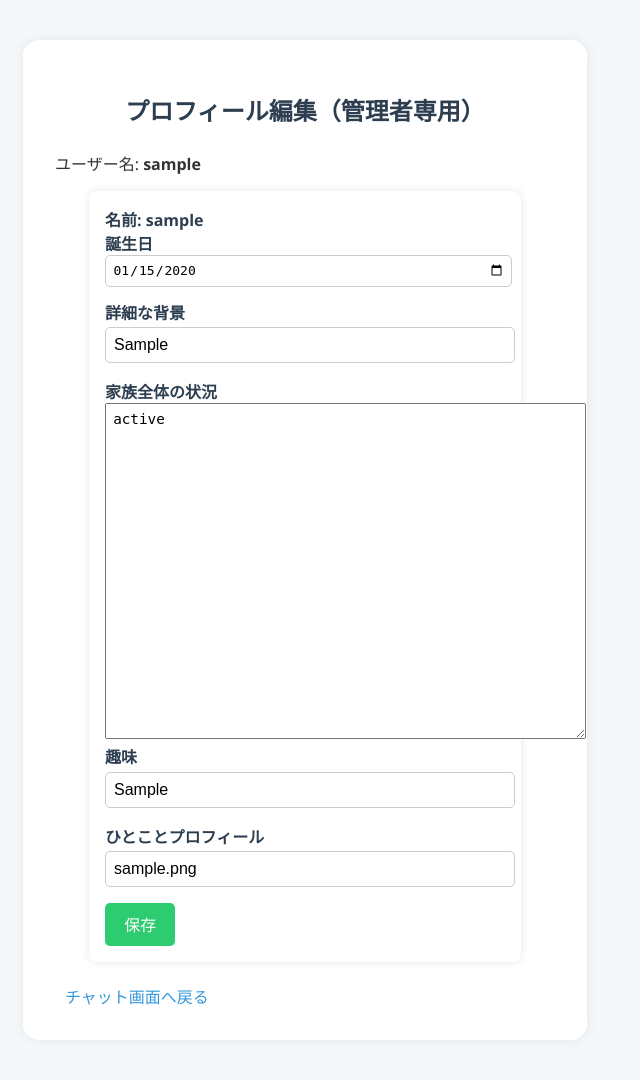
After one commit to takuyaetwifo/senseigpt, a Flask app: page /admin/edit_profile/1 in a window 1280 px wide. The commit adds this page. Shown: the whole page, without its empty margins (335-975 px from the left). Run offline with Flask 3, Linux system fonts and the light colour scheme; the visitor is signed in with stand-in values (Sample User, id 1); tables that the repository leaves empty hold one stand-in row (values such as "Sample post").

Commit message:
更新内容

```diff
--- a/app.py
+++ b/app.py
@@ -115,6 +115,7 @@ def get_japanese_season(month: int) -> str:
 
 
 
+
 @app.route("/chat", methods=["GET", "POST"])
 @login_required
 def chat():
@@ -138,13 +139,68 @@ def chat():
     else:
         greeting = "こんばんは"
 
+
     username = session["username"]
-    greeting_message = f"{greeting}、{username}さん！"
+   # greeting_message = f"{greeting}、{username}さん！"
 
-    messages = [{
-        "role": "system",
-        "content": f"{greeting_message} 今日は{date_str}、{season}です。現在の時刻は{time_str}です。あなたは子どもにやさしく教えるAI先生です。"
-    }]
+    user = db.session.get(User, session["user_id"])
+    display_name = user.display_name or user.username
+    greeting_message = f"{greeting}、{display_name}さん！"
+
+    #user = User.query.get(session["user_id"])
+    admin = User.query.filter_by(role="admin").first()  # 管理者の家族状況
+    # 誕生日判定
+    birthday_today = False
+    if user.birthday:
+        today = now.date()
+        birthday_date = user.birthday.replace(year=today.year)
+        birthday_today = birthday_date == today
+
+    profile_text = (
+        f"誕生日：{user.birthday if user.birthday else '未設定'}、"
+        f"趣味：{user.hobbies if user.hobbies else '未設定'}、"
+        f"プロフィール：{user.profile if user.profile else '未設定'}。"
+    )
+
+
+
+    if birthday_today:
+        birthday_note = f"今日は{user.name}さんのお誕生日です。お祝いの気持ちを込めて、やさしく明るく話してください。"
+    else:
+        birthday_note = ""
+
+    family_text = f"家族の状況：{admin.family_status if admin and hasattr(admin, 'family_status') else ''}"
+    system_prompt = f"{profile_text} {family_text} あなたは子どもにやさしく教えるAI先生です。"
+
+
+
+
+    system_prompt = (
+        f"{greeting_message} 今日は{date_str}、{season}です。"
+        f"現在の時刻は{time_str}です。"
+        f"{profile_text} "
+        f"{family_text} "
+        f"{birthday_note} "
+        "あなたは子どもにやさしく教えるAI先生です。"
+    )
+
+
+
+
+
+
+    messages = [{"role": "system", "content": system_prompt}]
+
+    print(messages)
+# 出力例 [{'role': 'system', 'content': '家族全体の状況：家族全員が風邪をひいています。 ...'}]
+
+
+    #messages = [{
+    #    "role": "system",
+    #    "content": f"{greeting_message} 今日は{date_str}、{season}です。現在の時刻は{time_str}です。あなたは子どもにやさしく教えるAI先生です。"
+    #}]
+
+
 
     #history = ChatLog.query.filter_by(user_id=session["user_id"]).order_by(ChatLog.id.asc()).limit(10).all()
     #for row in history:
@@ -209,11 +265,13 @@ def chat():
     return render_template(
         "chat.html",
         username=username,
+        display_name=display_name,
         rows=rows,
         lesson=lesson,
         messages=messages,
         theme_color=user.theme_color,
-        user_icon=user.character_icon
+        user_icon=user.character_icon,
+        birthday_today=birthday_today  # ← 追加
     )
 
 
@@ -255,6 +313,8 @@ def settings():
 
     if request.method == "POST":
         user.theme_color = request.form["theme_color"]
+        user.hobbies = request.form["hobbies"]  # ← 追加
+        user.profile = request.form["profile"]  # ← 追加
 
         if "icon_file" in request.files:
             file = request.files["icon_file"]
@@ -267,10 +327,14 @@ def settings():
         db.session.commit()
         return redirect(url_for("chat"))
 
+    # ★↓↓↓↓↓↓ここを必ず修正
     return render_template("settings.html",
-                           username=user.username,
-                           current_color=user.theme_color,
-                           current_icon=user.character_icon)
+        user=user,
+        username=user.username,
+        current_color=user.theme_color,
+        current_icon=user.character_icon
+    )
+
 
 
 
@@ -349,7 +413,27 @@ def allowed_file(filename):
     return '.' in filename and filename.rsplit('.', 1)[1].lower() in ALLOWED_EXTENSIONS
 
 
+@app.route("/admin/edit_profile/<int:user_id>", methods=["GET", "POST"])
+@login_required
+def admin_edit_profile(user_id):
+    # 管理者判定（roleカラムが"admin"の場合だけ許可）
+    if session.get("role") != "admin":
+        return "権限がありません", 403
 
+    user = User.query.get(user_id)
+    if not user:
+        return "ユーザーが見つかりません", 404
+
+    if request.method == "POST":
+        user.birthday = request.form["birthday"] or None
+        user.hobbies = request.form["hobbies"]
+        user.profile = request.form["profile"]
+        user.background = request.form["background"]
+        user.family_status = request.form["family_status"]
+        db.session.commit()
+        return redirect(url_for("admin_edit_profile", user_id=user_id))  # ←エンドポイント名は関数名
+
+    return render_template("admin_edit_profile.html", user=user)
 
 
 
--- a/static/style.css
+++ b/static/style.css
@@ -84,6 +84,12 @@ a:hover {
 .code-container {
   position: relative;
 }
+.code-container pre {
+  margin: 0;
+  padding: 10px;
+  border-radius: 8px;
+  font-size: 1em;
+}
 
 .copy-btn {
   position: absolute;
@@ -100,3 +106,13 @@ a:hover {
 .copy-btn:hover {
   opacity: 1;
 }
+
+@media (max-width: 600px) {
+  .chat-log, form {
+    max-width: 98vw;
+    margin: 5vw auto;
+  }
+  .message {
+    max-width: 95vw;
+  }
+}
--- /dev/null
+++ b/templates/admin_edit_profile.html
@@ -0,0 +1,79 @@
+<!DOCTYPE html>
+<html>
+<head>
+  <meta charset="utf-8">
+  <title>プロフィール編集（管理者用）</title>
+  <link rel="stylesheet" href="{{ url_for('static', filename='style.css') }}">
+  <style>
+    .admin-profile-edit {
+      max-width: 500px;
+      margin: 40px auto;
+      background: #fff;
+      padding: 2em;
+      border-radius: 16px;
+      box-shadow: 0 0 12px rgba(44, 62, 80, 0.09);
+    }
+    .admin-profile-edit label {
+      font-weight: bold;
+      color: #2c3e50;
+    }
+    .admin-profile-edit input[type="text"],
+    .admin-profile-edit input[type="date"] {
+      width: 98%;
+      padding: 0.5em;
+      margin-bottom: 1em;
+      border: 1px solid #ccc;
+      border-radius: 5px;
+      font-size: 1em;
+    }
+    .admin-profile-edit button {
+      background-color: #2ecc71;
+      color: white;
+      border: none;
+      padding: 0.6em 1.2em;
+      border-radius: 5px;
+      cursor: pointer;
+      font-size: 1em;
+    }
+    .admin-profile-edit button:hover {
+      background-color: #27ae60;
+    }
+    .admin-profile-edit h2 {
+      color: #2c3e50;
+      text-align: center;
+      margin-bottom: 1em;
+    }
+  </style>
+</head>
+<body>
+  <div class="admin-profile-edit">
+    <h2>プロフィール編集（管理者専用）</h2>
+    <p>ユーザー名: <b>{{ user.username }}</b></p>
+
+<form method="POST">
+  <label>名前: {{ user.username }}</label><br>
+  <label>誕生日</label><br>
+  <input type="date" name="birthday" value="{{ user.birthday or '' }}"><br>
+  <label>詳細な背景</label><br>
+  <input type="text" name="background" value="{{ user.background or '' }}"><br>
+  {% if user.role == "admin" %}
+    <label>家族全体の状況</label><br>
+    <textarea name="family_status" rows="20" cols="50" style="font-size: 1.1em; padding: 0.5em;">{{ user.family_status or '' }}</textarea>
+
+  {% endif %}
+
+
+
+
+
+  <label>趣味</label><br>
+  <input type="text" name="hobbies" value="{{ user.hobbies or '' }}"><br>
+  <label>ひとことプロフィール</label><br>
+  <input type="text" name="profile" value="{{ user.profile or '' }}"><br>
+  <button type="submit">保存</button>
+</form>
+    <br>
+    <a href="{{ url_for('chat') }}">チャット画面へ戻る</a>
+  </div>
+</body>
+</html>
```
Also changed, not shown: admin_views.py (added, +28 -0 lines), migrations/versions/4add34d1d88c_add_display_name_to_user.py (added, +32 -0 lines), migrations/versions/9074d7b15e4b_add_birthday_hobbies_profile_to_user.py (added, +36 -0 lines), migrations/versions/f2e606eb0c9c_add_background_and_family_status_columns.py (added, +34 -0 lines), models.py (+7 -0 lines), templates/chat.html (+17 -34 lines), templates/settings.html (+10 -1 lines).
